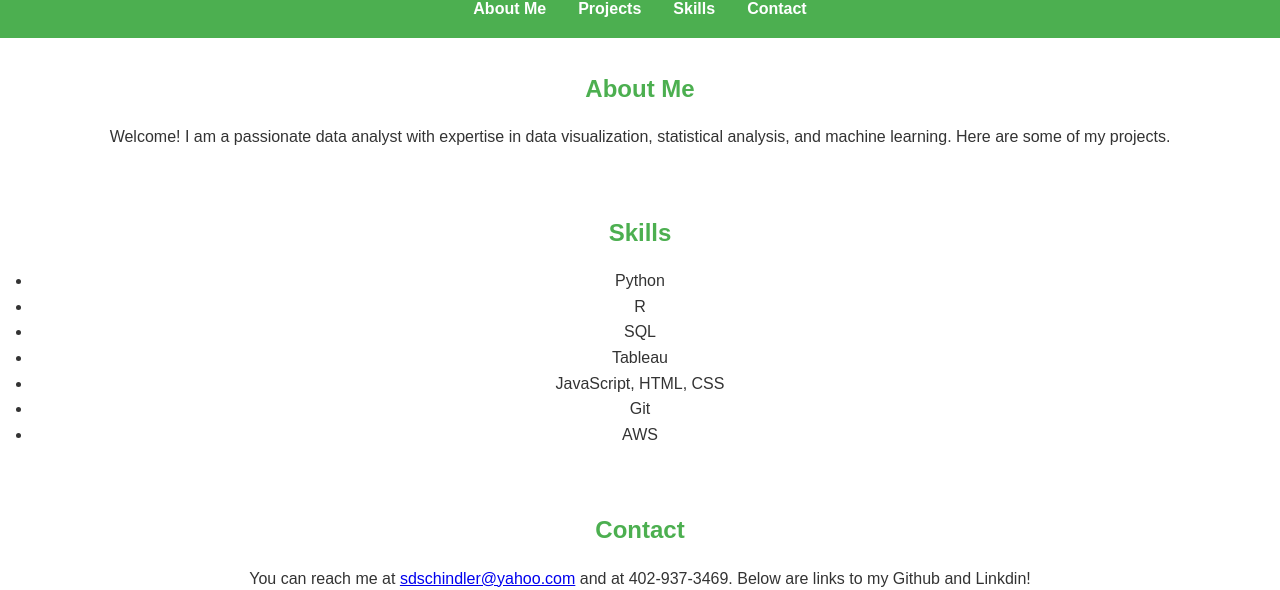
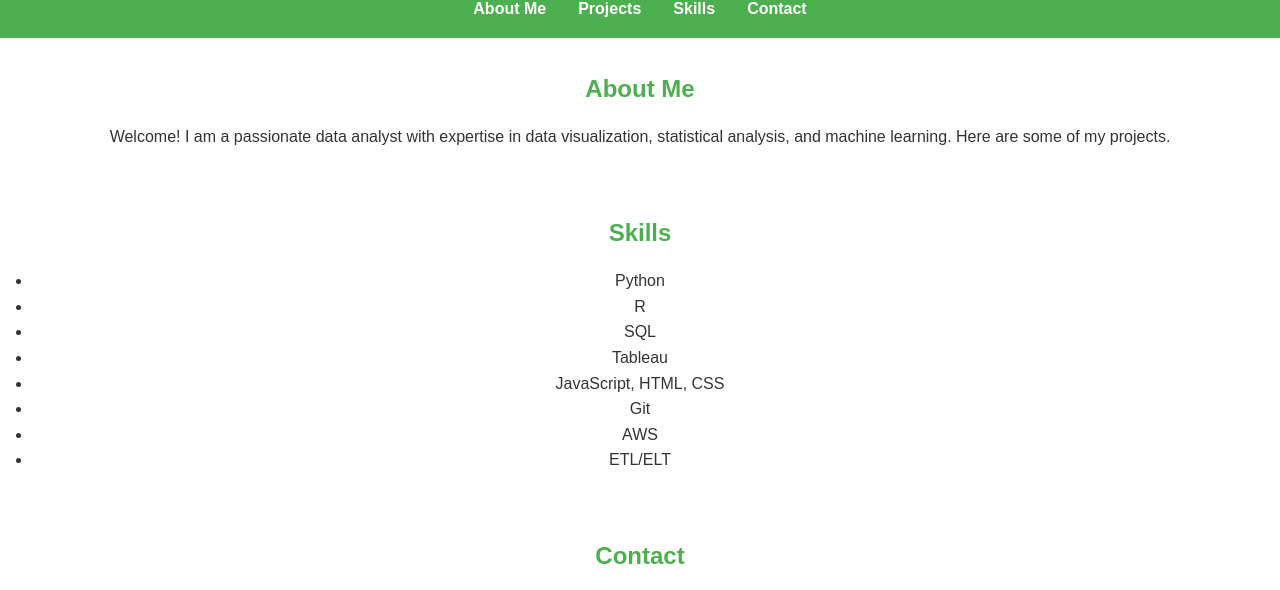
Before and after one commit to sdschindler/sdschindler.github.io, a plain HTML site: page index.html in a window 1280 px wide. Shown: the part 79-669 px from the top of the page. Drawn offline with Linux system fonts and the light colour scheme.

Commit message:
Update index.html

```diff
--- a/index.html
+++ b/index.html
@@ -37,6 +37,7 @@
             <li>JavaScript, HTML, CSS</li>
             <li>Git</li>
             <li>AWS</li>
+            <li>ETL/ELT</li>
             <!-- Add more skills as needed -->
         </ul>
     </section>
```
